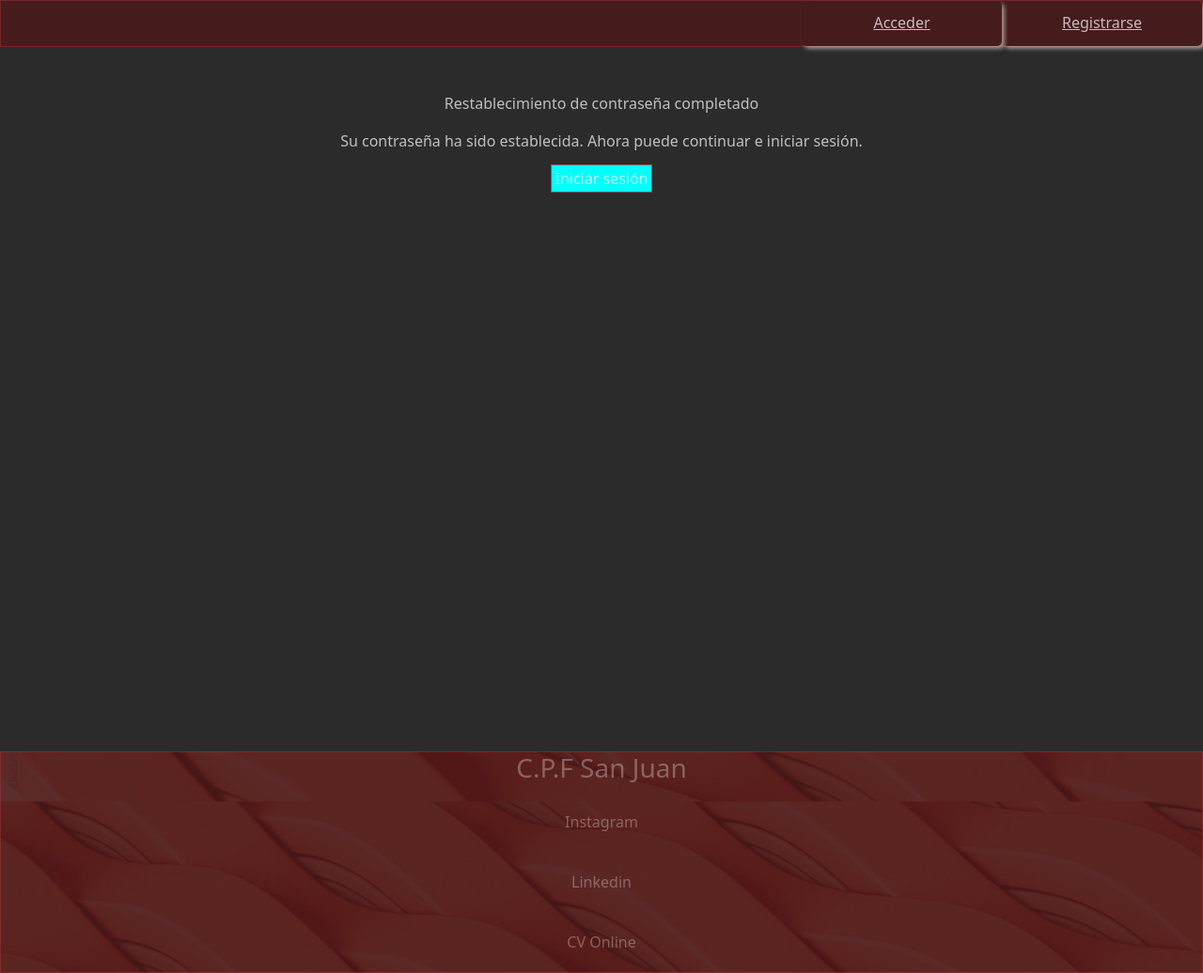
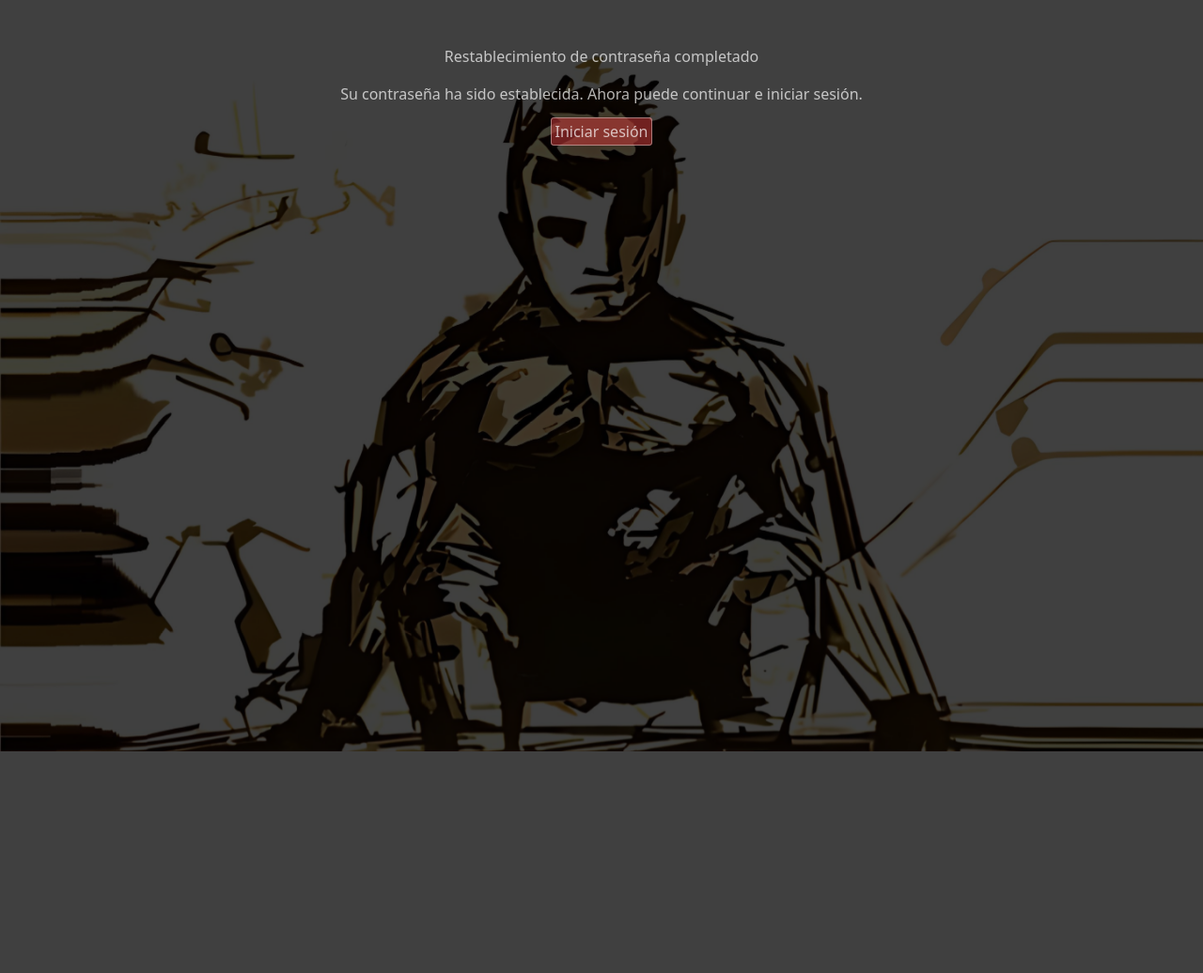
Before and after one commit to alotav/CPFSJ-Django, a Django app: page /reset_password_complete/ in a window 1280 px wide. Shown: the whole page at 94% size. After the commit the page ends 800 px from the top, so only its background shows below. Run offline with Django 4.2, Linux system fonts and the light colour scheme; some libraries are stand-ins or nearby versions.

Commit message:
aplico estilos a reinicio_completo.html

```diff
--- a/appbase/static/appbase/CSS/style.css
+++ b/appbase/static/appbase/CSS/style.css
@@ -247,7 +247,8 @@ div nav {
 
 /* PLANTILLA */
 
-.bodyindex {
+.bodyindex,
+.bodyregistro {
     background: url("/static/appbase/img/login.jpg"), rgb(211, 211, 211);
     background-repeat: no-repeat;
     background-attachment: fixed;
@@ -264,7 +265,7 @@ header {
     height: auto;
     width: 100%;
     border: 1px solid rgb(184, 54, 54, 0.4);
-    /* border-radius: 20px; */
+    border-radius: 5px;
     justify-content: space-between;
 }
 
@@ -382,7 +383,7 @@ header {
 .regcontainer form button {
     margin: 10px;
 }
-.regcontainer form button {
+.regcontainer form button{
     height: 5vh;
     cursor: pointer;
     background-color: rgba(184, 54, 54, 0.6);
@@ -396,12 +397,14 @@ header {
 
 .logcontainer form {
     display:flex;
+    flex-flow:column;
 }
 .logcontainer form label {
     display:table-row-group;
     padding: 25px;
 }
 .logcontainer form button {
+    /* color:rgba(255, 255, 255, 0.7)!important; */
     display: grid;
     height: 2rem;
     width: 100%;
@@ -413,19 +416,27 @@ header {
     transition: 0.3s;
 }
 .logcontainer form button:hover {
+    color:rgba(255, 255, 255, 0.7)!important;
     background-color: rgb(184, 54, 54);
     cursor: pointer;
 }
 .logcontainer form {
     background-color: rgba(255, 255, 255, 0.3);
     height: 15%;
-    padding: 3em;
+    padding: 2em 2em 1em 2em;
     border: 1px solid rgba(255, 255, 255, 0.4);
     border-radius: 5px;
 }
 .logcontainer form input {
     margin: 10px;
 }
+
+.logcontainer form a{
+    padding: 15px 0px 0px 0px;
+    text-decoration: none;
+}
+
+/* NAV LOGIN / REGISTRO*/
 
 .navlogin ul,
 .navregistro ul {
@@ -459,6 +470,9 @@ header {
     box-shadow: 3px 3px 4px 0px rgba(244, 106, 68, 0.67);
 }
 
+
+/* RUTINAS */
+
 .detallerutina{
     color: black;
     width: auto;
@@ -482,7 +496,6 @@ header {
     background-repeat: no-repeat;
     background-size: 100%;
     background-attachment: fixed;
-/* PRUEBA */
     display:block;
     width: 100%;
     min-height: 105vh;
@@ -500,6 +513,10 @@ header {
     width: 100%;
     border: 1px solid rgb(184, 54, 54, 0.4);
     text-align: center;
+}
+.footer a{
+    text-decoration: none;
+    color: rgba(255, 255, 255, 0.3);
 }
 
 
@@ -523,10 +540,6 @@ header {
     padding-top: 5vh;
 }
 .infobasica li{
-    /* border: 1px solid rgb(184, 54, 54, 0.4);
-    padding: 1vh;
-    border-radius: 15px;
-    background-color: rgb(228, 255, 108); */
     color: rgb(214, 75, 36);
     border: 1px solid rgba(255, 255, 255, 0.4);
     border-radius: 15px;
@@ -629,25 +642,60 @@ input[type=number]::-webkit-outer-spin-button {
 }
 
 
+.acceder{
+    height:100%;
+    width:135px;
+    background: url("/static/appbase/img/CPFSJ/CPF.png");
+    background-repeat: no-repeat;
+    background-size:contain;
+    color:white;
+    border-radius: 5px;
+    box-shadow: 3px 3px 4px 0px rgba(203, 203, 196, 0.67);
+}
+.cpfsj{
+    display:flex;
+    justify-content:flex-start;
+    margin:0%;
+}
+
+
+
+/* ESTILOS PARA PLANTILLAS AUTENTICACION */
+
 /* reset_password_complete: */
-.contenedor_registro{
-    background-color:rgb(44, 43, 43);
-    min-height:100vh;
-}
 
 .respuesta{
     justify-content: center;
     align-items: center;
     text-align: center;
     padding-top: 3em;
+    height: 100%;
     color:rgba(255, 255, 255, 0.7)!important;
 }
 .respuesta a{
     text-decoration: none;
     color:rgba(255, 255, 255, 0.7)!important;
     border: 1px solid rgb(102, 98, 98);
+    border-radius: 5px;
     padding: 3px;
+    cursor: pointer;
+    background-color: rgba(184, 54, 54, 0.6);
+    border: 1px solid rgba(255, 255, 255, 0.4);
+    border-radius: 3px;
+    transition: 0.3s;
 }
-.respuesta p :nth-child(1){
-    background-color: aqua;
+.respuesta a:hover{
+    background-color: rgb(184, 54, 54);
 }
+
+.contenedorauth{
+    height:100vh;
+    background: url("/static/appbase/img/CPFSJ/CPFSJ.png");
+    background-repeat: no-repeat;
+    background-attachment:fixed;
+    background-size:cover;
+}
+.sombra{
+    background-color:rgba(0, 0, 0, 0.75);
+    height:100%;
+}
--- a/appbase/templates/autenticacion/reinicio_completo.html
+++ b/appbase/templates/autenticacion/reinicio_completo.html
@@ -12,23 +12,8 @@
     <title>Reinicio completo</title>
 </head>
 <body>
-    <div class="contenedor_registro">
-
-        <header>
-            <div class="div1">
-            </div>
-            <div class="div2">
-                <h6>
-                    <a href="{% url 'acceder' %}">Acceder</a>
-                </h6>
-            </div>
-            <div class="div3">
-                <h6 class="{% if request.path == '/registro.html' %}activo{% endif %}">
-                    <a href="{% url 'registro' %}">Registrarse</a>
-                </h6>
-            </div>
-        </header>
-
+    <div class="contenedorauth">
+        <div class="sombra">
 
             <div class="respuesta">
                 <p>Restablecimiento de contraseña completado</p>
@@ -42,12 +27,7 @@
             </div>
 
         </div>
-    <footer class="footer">
-        <h3>C.P.F San Juan</h3>
-        <p>Instagram</p>
-        <p>Linkedin</p>
-        <p>CV Online</p>
-    </footer>
+    </div>
 
 </body>
 </html>
```
Also changed, not shown: appbase/templates/appbase/index.html (+7 -13 lines), appbase/templates/appbase/registro.html (+7 -13 lines), appbase/templates/autenticacion/reinicio_pwd.html (+7 -6 lines), appbase/static/appbase/img/CPFSJ/CPF.png (added), appbase/static/appbase/img/CPFSJ/CPFSJ.png (added). Lines whose indentation alone changed are shown as unchanged.
